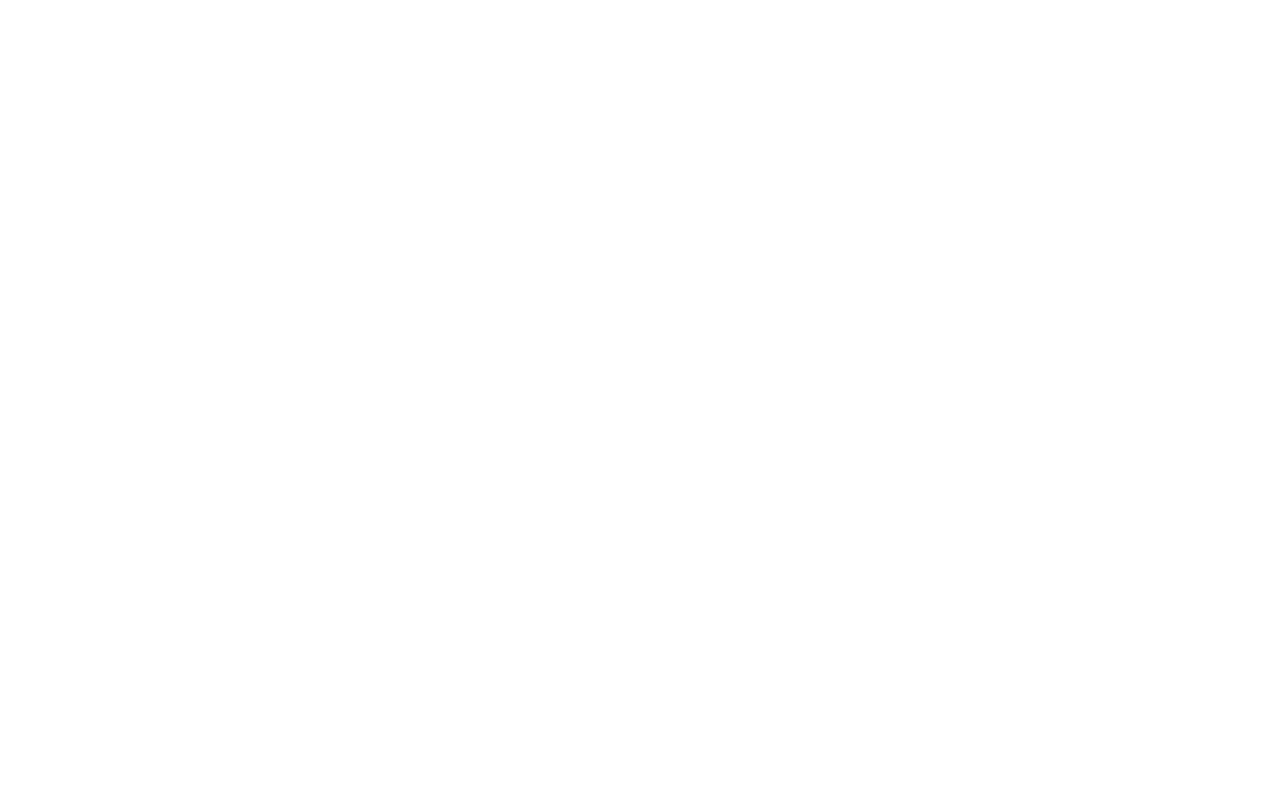
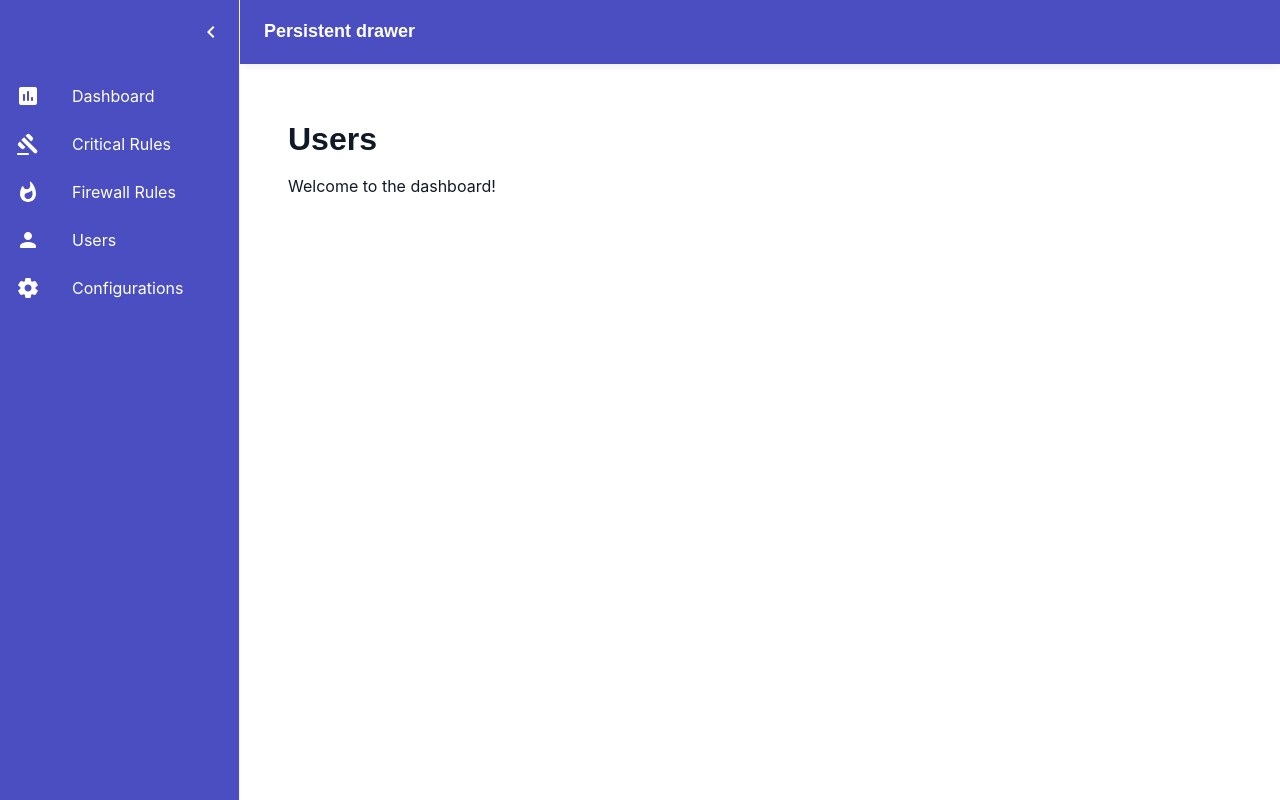
Before and after one commit to bcburin/firewall-ips, a React (Create React App) app in the folder client/: page /users in a window 1280 px wide. Before the commit this address had no page. Built offline with nearby package versions, Linux system fonts and the light colour scheme.

Commit message:
[front] add side navigation bar

```diff
--- a/client/src/App.tsx
+++ b/client/src/App.tsx
@@ -1,14 +1,17 @@
 import { Route, BrowserRouter as Router, Routes } from 'react-router-dom';
 
+import DashboardPage from './pages/dashboard';
 import LoginPage from './pages/login';
 import React from 'react';
+import UsersPage from './pages/users';
 
 const App: React.FC = () => {
   return (
     <Router>
       <Routes>
-        <Route path="/" element={<LoginPage />} />
         <Route path="/login" element={<LoginPage />} />
+        <Route path="/dashboard" element={<DashboardPage />} />
+        <Route path="/users" element={<UsersPage />} />
       </Routes>
     </Router>
   );
--- /dev/null
+++ b/client/src/components/sidenav.tsx
@@ -0,0 +1,118 @@
+import * as React from 'react';
+
+import { styled, useTheme } from '@mui/material/styles';
+
+import AssessmentRoundedIcon from '@mui/icons-material/AssessmentRounded';
+import Box from '@mui/material/Box';
+import ChevronLeftIcon from '@mui/icons-material/ChevronLeft';
+import ChevronRightIcon from '@mui/icons-material/ChevronRight';
+import CssBaseline from '@mui/material/CssBaseline';
+import Drawer from '@mui/material/Drawer';
+import GavelRoundedIcon from '@mui/icons-material/GavelRounded';
+import IconButton from '@mui/material/IconButton';
+import List from '@mui/material/List';
+import ListItem from '@mui/material/ListItem';
+import ListItemButton from '@mui/material/ListItemButton';
+import ListItemIcon from '@mui/material/ListItemIcon';
+import ListItemText from '@mui/material/ListItemText';
+import PersonRoundedIcon from '@mui/icons-material/PersonRounded';
+import SettingsRoundedIcon from '@mui/icons-material/SettingsRounded';
+import { SvgIconComponent } from '@mui/icons-material';
+import WhatshotRoundedIcon from '@mui/icons-material/WhatshotRounded';
+
+const drawerWidth = 240;
+
+const DrawerHeader = styled('div')(({ theme }) => ({
+  display: 'flex',
+  alignItems: 'center',
+  padding: theme.spacing(0, 1),
+  // necessary for content to be below app bar
+  ...theme.mixins.toolbar,
+  justifyContent: 'flex-end',
+}));
+
+interface SideNavItemProps {
+  text: string;
+  color: string;
+  Icon: SvgIconComponent;
+}
+
+const SideNavItem: React.FC<SideNavItemProps> = ({ text, color, Icon }) => {
+  return (
+    <ListItem disablePadding>
+      <ListItemButton>
+        <ListItemIcon sx={{ color }}>
+          <Icon />
+        </ListItemIcon>
+        <ListItemText primary={text} />
+      </ListItemButton>
+    </ListItem>
+  );
+};
+
+interface SideNavProps {
+  open: boolean,
+  onClose: () => void
+}
+
+const SideNav: React.FC<SideNavProps> = ({ open, onClose }) => {
+  const theme = useTheme();
+
+  const pageIcons = [
+    {
+      text: "Dashboard",
+      Icon: AssessmentRoundedIcon
+    },
+    {
+      text: "Critical Rules",
+      Icon: GavelRoundedIcon
+    },
+    {
+      text: "Firewall Rules",
+      Icon: WhatshotRoundedIcon
+    },
+    {
+      text: "Users",
+      Icon: PersonRoundedIcon
+    },
+    {
+      text: "Configurations",
+      Icon: SettingsRoundedIcon
+    }
+  ]
+
+  return (
+    <Box sx={{ display: 'flex' }}>
+      <CssBaseline />
+      <Drawer
+        sx={{
+          width: drawerWidth,
+          flexShrink: 0,
+          '& .MuiDrawer-paper': {
+            width: drawerWidth,
+            boxSizing: 'border-box',
+            backgroundColor: theme.palette.primary.main,
+            color: theme.palette.common.white,
+          },
+        }}
+        variant="persistent"
+        anchor="left"
+        open={open}
+      >
+        <DrawerHeader>
+          <IconButton onClick={onClose} sx={{ color: theme.palette.common.white }}>
+            {theme.direction === 'ltr' ? <ChevronLeftIcon /> : <ChevronRightIcon />}
+          </IconButton>
+        </DrawerHeader>
+        <List>
+          {pageIcons.map(({ text, Icon }, index) =>
+            <SideNavItem key={index} text={text} color={theme.palette.common.white} Icon={Icon} />
+          )}
+        </List>
+      </Drawer>
+    </Box>
+  );
+};
+
+
+export default SideNav;
--- /dev/null
+++ b/client/src/components/topbar.tsx
@@ -0,0 +1,58 @@
+import MuiAppBar, { AppBarProps as MuiAppBarProps } from '@mui/material/AppBar';
+
+import IconButton from '@mui/material/IconButton';
+import MenuIcon from '@mui/icons-material/Menu';
+import Toolbar from '@mui/material/Toolbar';
+import Typography from '@mui/material/Typography';
+import { styled } from '@mui/material/styles';
+
+const drawerWidth = 240;
+
+interface AppBarProps extends MuiAppBarProps {
+    open?: boolean;
+}
+
+const AppBar = styled(MuiAppBar, {
+    shouldForwardProp: (prop) => prop !== 'open',
+})<AppBarProps>(({ theme, open }) => ({
+    transition: theme.transitions.create(['margin', 'width'], {
+        easing: theme.transitions.easing.sharp,
+        duration: theme.transitions.duration.leavingScreen,
+    }),
+    ...(open && {
+        width: `calc(100% - ${drawerWidth}px)`,
+        marginLeft: `${drawerWidth}px`,
+        transition: theme.transitions.create(['margin', 'width'], {
+            easing: theme.transitions.easing.easeOut,
+            duration: theme.transitions.duration.enteringScreen,
+        }),
+    }),
+}));
+
+interface TopBarProps {
+    open: boolean,
+    onOpen: () => void
+}
+
+const TopBar = ({ open, onOpen }: TopBarProps) => {
+    return (
+        <AppBar position="fixed" open={open}>
+            <Toolbar>
+                <IconButton
+                    color="inherit"
+                    aria-label="open drawer"
+                    onClick={onOpen}
+                    edge="start"
+                    sx={{ mr: 2, ...(open && { display: 'none' }) }}
+                >
+                    <MenuIcon />
+                </IconButton>
+                <Typography variant="h6" noWrap component="div">
+                    Persistent drawer
+                </Typography>
+            </Toolbar>
+        </AppBar>
+    );
+}
+
+export default TopBar;
--- /dev/null
+++ b/client/src/layout/dashboard.tsx
@@ -0,0 +1,51 @@
+import Box from '@mui/material/Box';
+import PropTypes from "prop-types";
+import SideNav from '../components/sidenav';
+import TopBar from '../components/topbar';
+import { useState } from 'react'
+import { useTheme } from '@mui/material';
+
+const drawerWidth = 240;
+
+const DashboardLayout = ({ children }: any) => {
+    const theme = useTheme();
+    const [sideNavIsOpen, setSideNavIdOpen] = useState(true);
+
+    const handleDrawerOpen = () => {
+        setSideNavIdOpen(true);
+    };
+
+    const handleDrawerClose = () => {
+        setSideNavIdOpen(false);
+    };
+
+    return (
+        <Box sx={{ display: 'flex' }}>
+            <TopBar open={sideNavIsOpen} onOpen={handleDrawerOpen} />
+            <SideNav open={sideNavIsOpen} onClose={handleDrawerClose} />
+            <Box
+                component="main"
+                sx={{
+                    flexGrow: 1,
+                    p: 3,
+                    mt: '64px', // Adjust this value to the height of your TopBar
+                    ml: sideNavIsOpen ? 0 : `${-drawerWidth}px`,
+                    transition: theme.transitions.create(['margin'], {
+                        easing: theme.transitions.easing.sharp,
+                        duration: theme.transitions.duration.leavingScreen,
+                    }),
+                }}
+            >
+                {children}
+            </Box>
+        </Box>
+    );
+
+
+};
+
+DashboardLayout.prototypes = {
+    children: PropTypes.node,
+};
+
+export default DashboardLayout;
--- /dev/null
+++ b/client/src/pages/dashboard.tsx
@@ -0,0 +1,21 @@
+import { Container, Typography } from '@mui/material';
+
+import DashboardLayout from '../layout/dashboard';
+import React from 'react';
+
+const DashboardPage: React.FC = () => {
+  return (
+    <DashboardLayout>
+        <Container>
+            <Typography variant="h4" sx={{ mt: 4 }}>
+                Dashboard
+            </Typography>
+            <Typography variant="body1" sx={{ mt: 2 }}>
+                Welcome to the dashboard!
+            </Typography>
+        </Container>
+    </DashboardLayout>
+  );
+};
+
+export default DashboardPage;
--- /dev/null
+++ b/client/src/pages/users.tsx
@@ -0,0 +1,21 @@
+import { Container, Typography } from '@mui/material';
+
+import DashboardLayout from '../layout/dashboard';
+import React from 'react';
+
+const UsersPage: React.FC = () => {
+  return (
+    <DashboardLayout>
+      <Container>
+        <Typography variant="h4" sx={{ mt: 4 }}>
+          Users
+        </Typography>
+        <Typography variant="body1" sx={{ mt: 2 }}>
+          Welcome to the dashboard!
+        </Typography>
+      </Container>
+    </DashboardLayout>
+  );
+};
+
+export default UsersPage;
```
